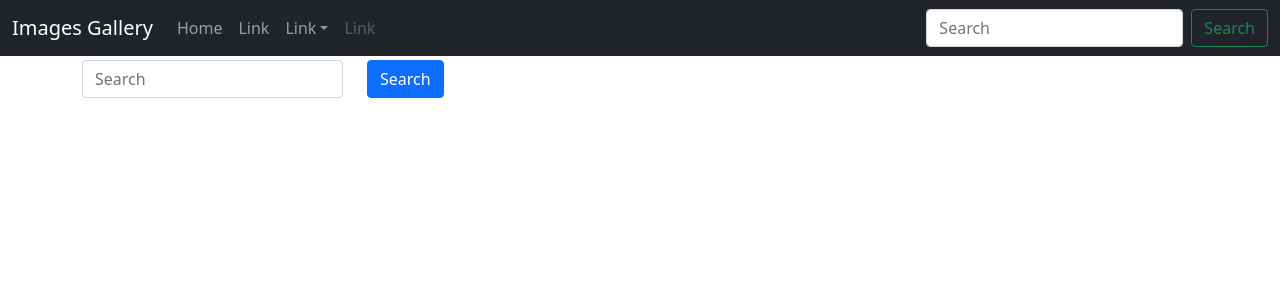
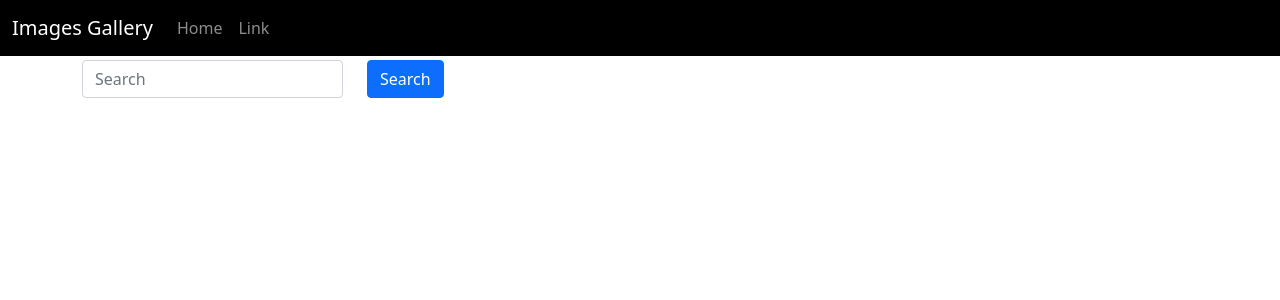
Before and after one commit to AlexZaid/images-gallery, a React (Create React App) app in the folder frontend/: page / in a window 1280 px wide. Shown: the top 300 px of the page. Built offline with nearby package versions, Linux system fonts and the light colour scheme.

Commit message:
NavBar Style

```diff
--- a/frontend/src/components/Header.js
+++ b/frontend/src/components/Header.js
@@ -1,9 +1,14 @@
 import React from 'react';
 import { Navbar,Nav,NavDropdown,Form,FormControl,Button,Container } from 'react-bootstrap';
 
+const navbarStyle={
+    backgroundColor: 'black'
+
+};
+
 const Header = ({title}) => {
     return (
-        <Navbar bg="dark" variant="dark" expand="lg">
+        <Navbar style={navbarStyle}  variant="dark" expand="lg">
             <Container fluid>
               <Navbar.Brand href="#">{title}</Navbar.Brand>
               <Navbar.Toggle aria-controls="navbarScroll" />
@@ -15,27 +20,7 @@ const Header = ({title}) => {
                 >
                   <Nav.Link href="#action1">Home</Nav.Link>
                   <Nav.Link href="#action2">Link</Nav.Link>
-                  <NavDropdown title="Link" id="navbarScrollingDropdown">
-                    <NavDropdown.Item href="#action3">Action</NavDropdown.Item>
-                    <NavDropdown.Item href="#action4">Another action</NavDropdown.Item>
-                    <NavDropdown.Divider />
-                    <NavDropdown.Item href="#action5">
-                      Something else here
-                    </NavDropdown.Item>
-                  </NavDropdown>
-                  <Nav.Link href="#" disabled>
-                    Link
-                  </Nav.Link>
                 </Nav>
-                <Form className="d-flex">
-                  <FormControl
-                    type="search"
-                    placeholder="Search"
-                    className="me-2"
-                    aria-label="Search"
-                  />
-                  <Button variant="outline-success">Search</Button>
-                </Form>
               </Navbar.Collapse>
             </Container>
         </Navbar>
```
